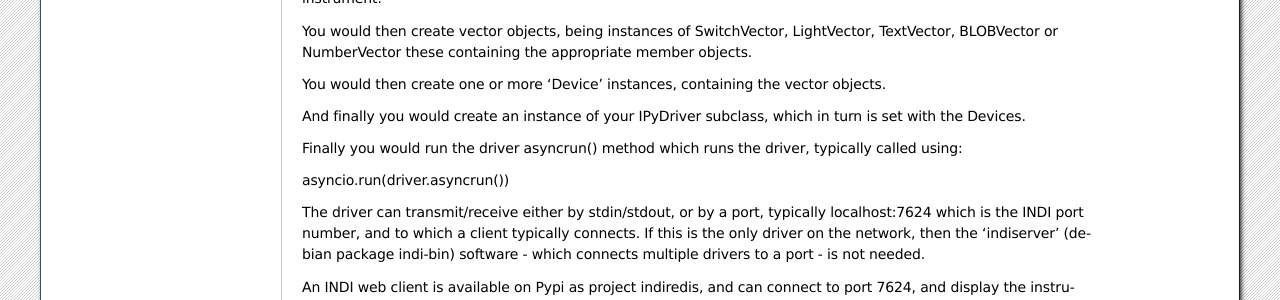
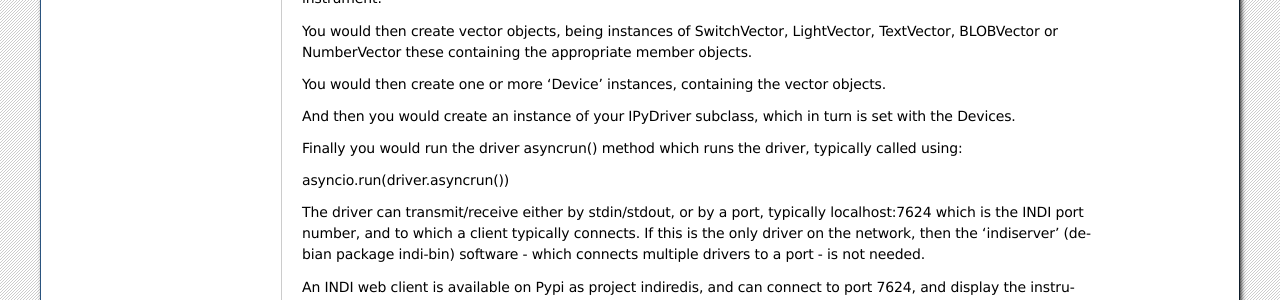
Before and after one commit to bernie-skipole/indipydriver, a Sphinx documentation site: the page built from docs/source/usage/introduction.rst, in a window 1280 px wide. Shown: the part 978-1278 px from the top of the page. Built offline with Sphinx 7.4.7, drawn with Linux system fonts in a browser that asks for light colours.

Commit message:
further docs

```diff
--- a/docs/source/usage/introduction.rst
+++ b/docs/source/usage/introduction.rst
@@ -45,7 +45,7 @@ You would then create vector objects, being instances of SwitchVector, LightVect
 
 You would then create one or more 'Device' instances, containing the vector objects.
 
-And finally you would create an instance of your IPyDriver subclass, which in turn is set with the Devices.
+And then you would create an instance of your IPyDriver subclass, which in turn is set with the Devices.
 
 Finally you would run the driver asyncrun() method which runs the driver, typically called using:
 
```
Also changed, not shown: README.md (+2 -10 lines).
